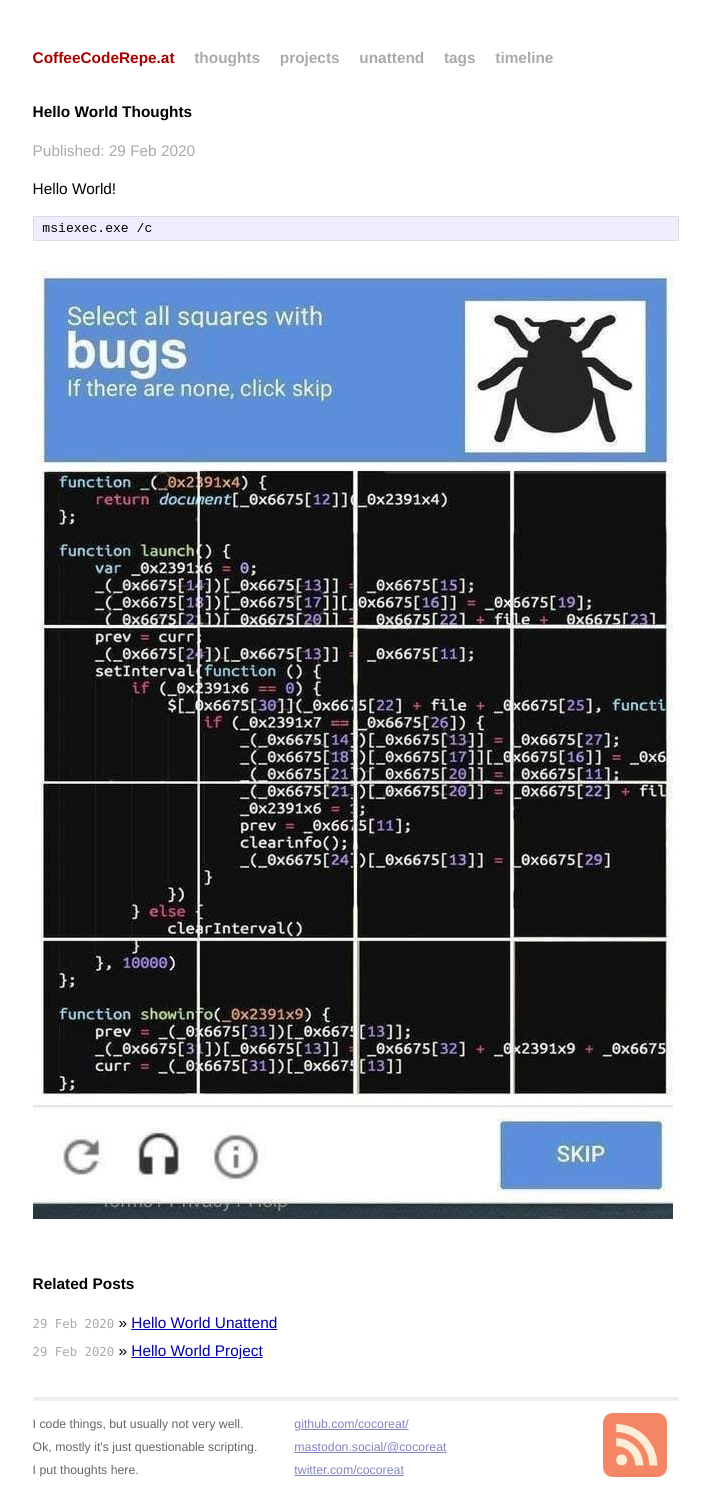
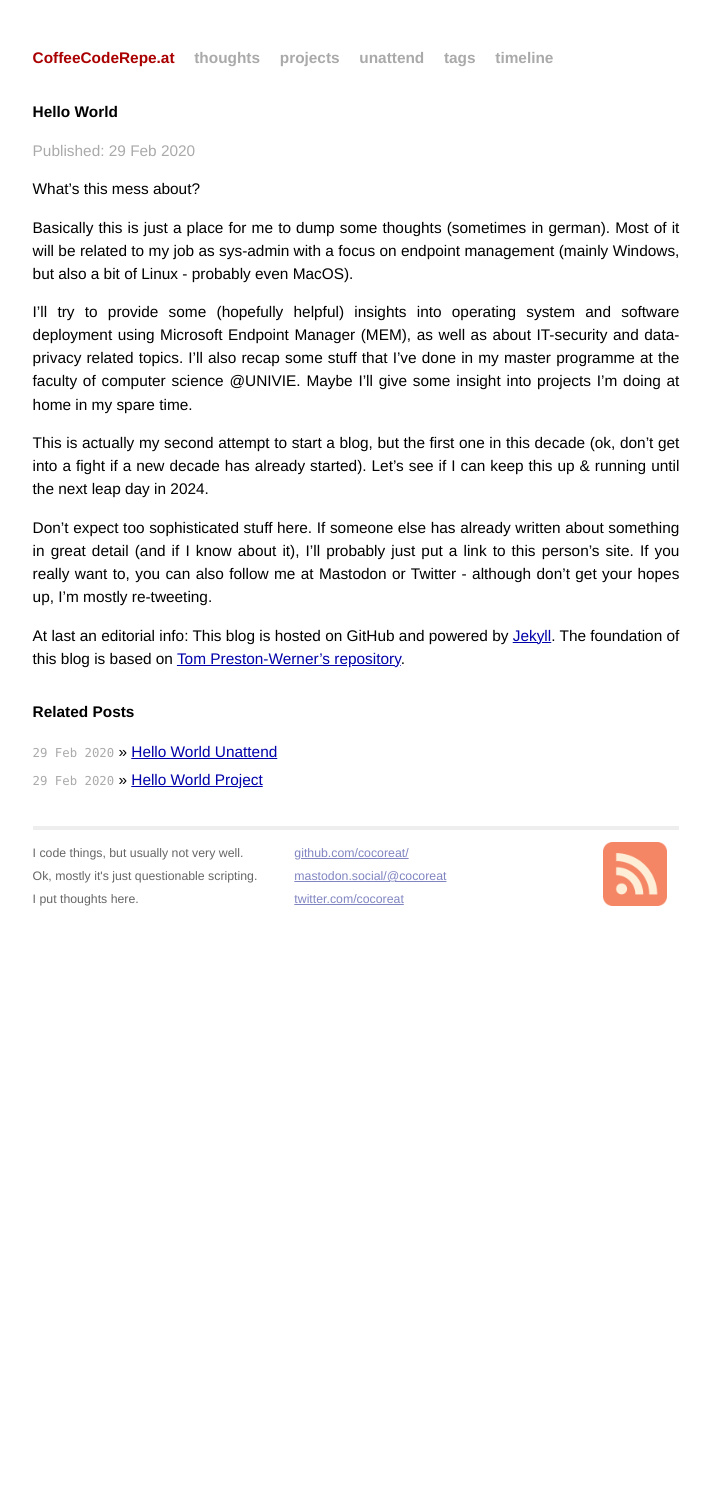
Before and after one commit to cocoreat/cocoreat.github.io, a Jekyll site: the page built from _posts/2020-02-29-Hello-World.md, in a window 1280 px wide. Shown: the whole page, without its empty margins (284-995 px from the left). Built offline with Jekyll 4.4.1, drawn with Linux system fonts in a browser that asks for light colours; after the commit the page ends 946 px from its top, so only the background shows below that.

Commit message:
first post draft

````diff
--- a/_posts/2020-02-29-Hello-World.md
+++ b/_posts/2020-02-29-Hello-World.md
@@ -11,10 +11,16 @@ tags: [homelab, windows]
 
 <p class="meta">Published: 29 Feb 2020</p>
 
-Hello World!
+What's this mess about?
 
-```cmd
-msiexec.exe /c
-```
+Basically this is just a place for me to dump some thoughts (sometimes in german). Most of it will be related to my job as sys-admin with a focus on endpoint management (mainly Windows, but also a bit of Linux - probably even MacOS).
 
-<img src="/assets/img/posts/2020-02-29/captcha-bugs.jpg">
+I'll try to provide some (hopefully helpful) insights into operating system and software deployment using Microsoft Endpoint Manager (MEM), as well as about IT-security and data-privacy related topics. I'll also recap some stuff that I've done in my master programme at the faculty of computer science @UNIVIE. Maybe I'll give some insight into projects I'm doing at home in my spare time.
+
+This is actually my second attempt to start a blog, but the first one in this decade (ok, don't get into a fight if a new decade has already started). Let's see if I can keep this up & running until the next leap day in 2024.
+
+Don't expect too sophisticated stuff here. If someone else has already written about something in great detail (and if I know about it), I'll probably just put a link to this person's site.
+If you really want to, you can also follow me at Mastodon or Twitter - although don't get your hopes up, I'm mostly re-tweeting.
+
+At last an editorial info: This blog is hosted on GitHub and powered by [Jekyll](http://github.com/jekyll/jekyll/).
+The foundation of this blog is based on [Tom Preston-Werner's repository](https://github.com/mojombo/mojombo.github.io).
````
Also changed, not shown: other parts of _posts/2020-02-29-Hello-World.md (+2 -2 lines).
